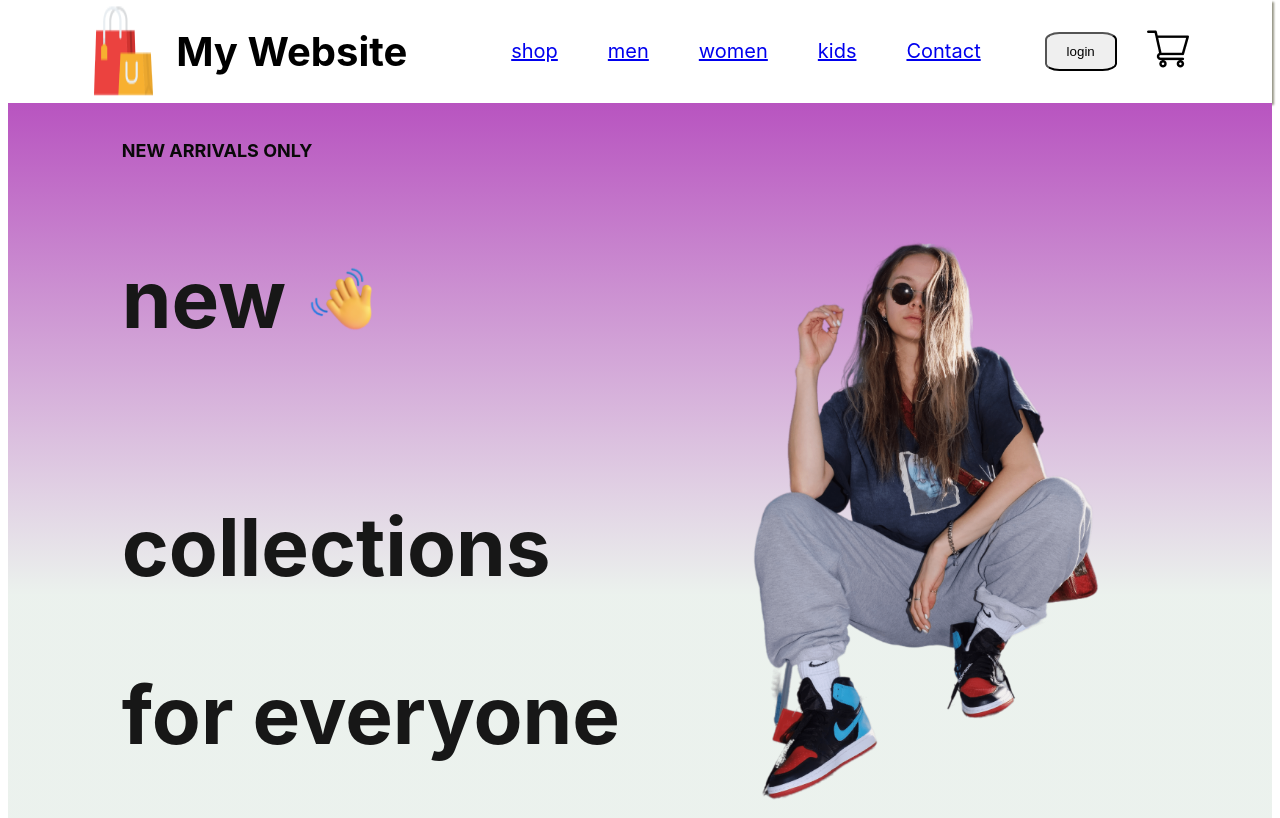
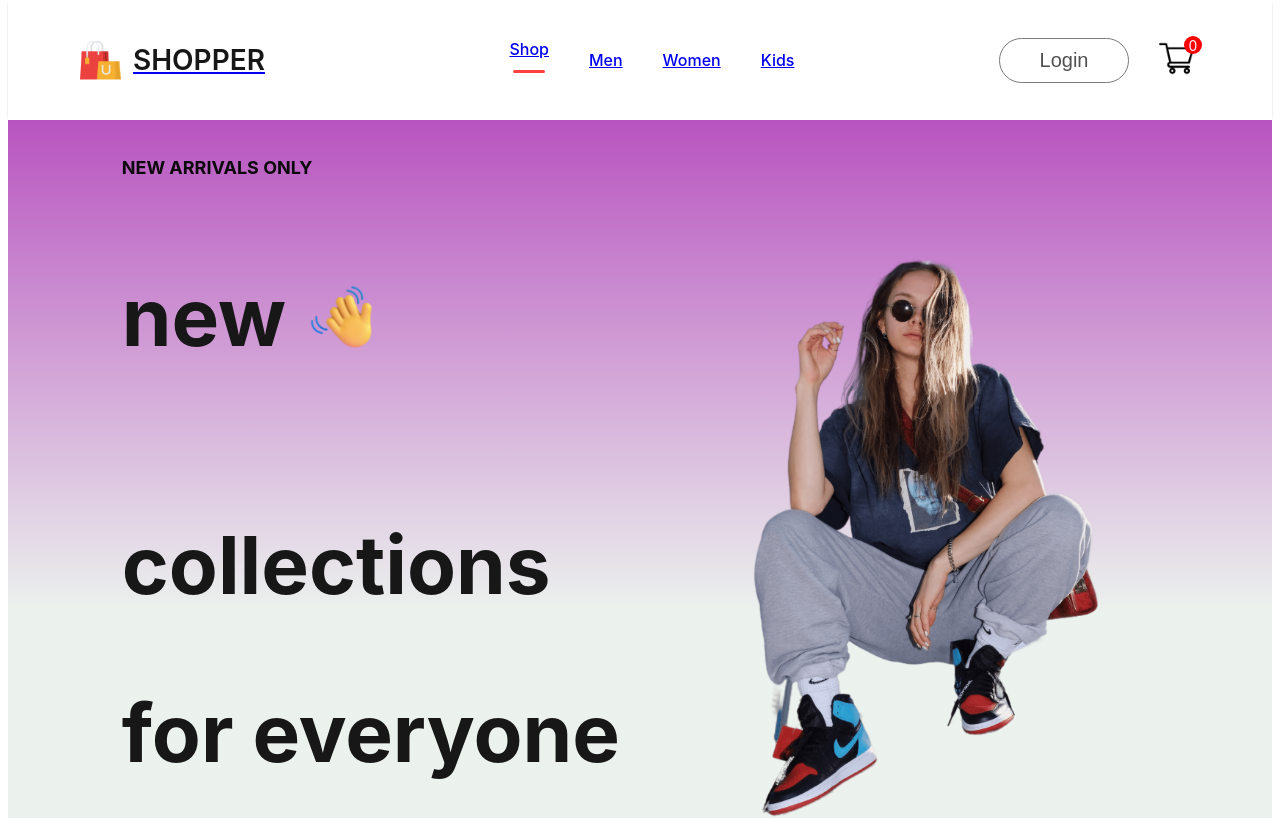
Before and after one commit to nagasai1155/Ecommerce_Mern_twice, a React (Create React App) app in the folder frontend/: page / in a window 1280 px wide. Shown: the top 818 px of the page. Built offline with nearby package versions, Linux system fonts and the light colour scheme.

Commit message:
adding reseponsive webdesgine also done to my forntend application done succesfully

```diff
--- a/frontend/src/Components/Navbar/Navbar.css
+++ b/frontend/src/Components/Navbar/Navbar.css
@@ -1,65 +1,152 @@
-.main{
-    margin:0;
+.navbar{
     display: flex;
-
-
-    width:90%;
-    padding:0px 5%;
-    max-height: 70vh;
     justify-content: space-between;
     align-items: center;
-    font-size:20px;
-    background:linear-gradient(180deg,rgb(251, 248, 248));
-
-    box-shadow: 2px 2px 2px rgb(151, 151, 135);
+    box-shadow: 0 1px 3px -2px black;
+    padding: 15px 70px;
+}
+.nav-logo{
+    display: flex;
+    align-items: center;
+    gap: 10px;
+}
+.nav-logo img{
+    width: 45px;
+}
+.nav-logo p{
+    color: #171717;
+    font-size: 28px;
+    font-weight: 600;
+}
+.nav-menu{
+    display: flex;
+    align-items: center;
+    list-style: none;
+    gap: 40px;
+    color: #626262;
+    font-size: 16px;
+    font-weight: 500;
 }
 
+.nav-menu li{
+    display: flex;
+    flex-direction: column;
+    align-items: center;
+    justify-content: center;
+    gap: 3px;
+    cursor: pointer;
+}
+.nav-menu hr{
+    border: none;
+    width: 80%;
+    height: 3px;
+    border-radius: 10px;
+    background: #FF4141;
+}
+.nav-login-cart{
+    display: flex;
+    align-items: center;
+    gap: 30px;
+}
 
-.logo-name{
-    display:flex;
-
-    margin-left:20px;
-    gap:20px;
+.nav-login-cart button{
+    width: 130px;
+    height: 45px;
+    outline: none;
+    border: 1px solid #7a7a7a;
+    border-radius: 75px;
+    color: #515151;
+    font-size: 20px;
+    font-weight: 500;
+    background: white;
+    cursor: pointer;
 }
-.navbar-ul{
+.nav-login-cart button:active{
+    background: #f3f3f3;
+}
+.nav-login-cart img{
+    width: 35px;
+}
+.nav-cart-count{
+    width: 18px;
+    height: 18px;
+    border-radius: 50%;
     display: flex;
     justify-content: center;
     align-items: center;
-    gap:50px;
-
+    margin-top: -30px;
+    margin-left: -40px;
+    font-size: 14px;
+    background: red;
+    color: white;
 }
-.navbar-ul li{
-    list-style: none;
-    cursor: pointer;
-
-
-}
-li:hover{
-    background-color: rgb(115, 115, 131);
-    color: white;
-    border-radius: 25%
-}
-.login-cart{
-    margin-right:20px;
-    cursor: pointer;
-
-    display: flex;
-    align-items: center;
-    justify-content: center;
-    gap:30px;
-}
-.login-cart button{
-    border-radius:20%;
-    padding:10px 20px;
-    cursor: pointer;
+.nav-dropdown{
+    display: none;
 }
 
-.cart-logo:hover img{
-    transform: scale(1.3);
+/* -------- media query---------- */
+@media(max-width:900px){
+    .navbar{
+        padding: 15px 40px;
+    }
+    .nav-menu{
+        gap: 15px;
+    }
+}
 
+@media(max-width:750px){
+    .navbar{
+        padding: 15px 20px;
+    }
+    .nav-login-cart{
+        gap: 15px;
+    }
+    .nav-dropdown{
+        display: block;
+        width: 30px;
+        rotate: -90deg;
+        transition: 0.5s;
+    }
+    .nav-menu{
+        display: none;
+        height: 80px;
+        width: 100%;
+        position: absolute;
+        background-color: white;
+        justify-content: center;
+        top: 60px;
+        left: 0;
+    }
+    .nav-menu-visible{
+        display: flex;
+    }
+    .nav-dropdown.open{
+        transform: rotate(90deg);
+    }
+    .nav-cart-count{
+        margin-left: -25px;
+    }
 }
-.btn:hover button{
-    background-color: blue;
-    color: white;
 
+@media(max-width:500px){
+    .navbar{
+        padding: 15px 15px;
+    }
+
+    .nav-logo img{
+        width: 30px;
+    }
+    .nav-logo p{
+        font-size: 18px;
+    }
+    .nav-menu-visible{
+        height: 70px;
+        top: 60px;
+    }
+    .nav-login-cart{
+        transform: scale(0.8);
+    }
+    .nav-login-cart{
+        gap: 10px;
+    }
 }
--- a/frontend/src/Components/Navbar/Navbar.jsx
+++ b/frontend/src/Components/Navbar/Navbar.jsx
@@ -1,37 +1,40 @@
-import React from 'react'
-import './Navbar.css';
+import React, { useContext, useRef, useState } from 'react'
+import './Navbar.css'
 import logo from '../Assests/logo.png'
 import cart_icon from '../Assests/cart_icon.png'
-import { Link } from 'react-router-dom';
+import nav_dropdown from '../Assests/nav_dropdown.png'
+import { Link } from 'react-router-dom'
+import { ShopContext } from '../../Context/ShopContext'
+
 const Navbar = () => {
+
+    const [menu,setMenu] = useState("shop");
+    const {getTotalCartItems}= useContext(ShopContext);
+    const menuRef = useRef();
+
+    const dropdown_toggle = (e) => {
+      menuRef.current.classList.toggle('nav-menu-visible');
+      e.target.classList.toggle('open');
+    }
+
   return (
-    <div className="main">
-
-        <div className="logo-name">
-            <img src={logo} alt="logo" />
-            <h1>My Website</h1>
-        </div>
-        <div className="navbar">
-            <ul className='navbar-ul'>
-
-              <Link to='/'>  <li>shop</li></Link>
-              <Link to='/mens'>  <li>men</li></Link>
-                <Link to='/womens'>  <li>women</li></Link>
-              <Link to='/kids'>  <li>kids</li></Link>
-                <Link>  <li>Contact</li></Link>
-
-
-            </ul>
-        </div>
-        <div className="login-cart">
-                    <div className="btn">
-                <Link to="/login">    <button>login</button></Link>
-                    </div>
-                   <div className="cart-logo">
-                  <Link to="/cart">    <img src={cart_icon} alt="" /></Link>
-                   </div>
-
-        </div>
+    <div className='navbar'>
+      <Link to='/' onClick={()=>{setMenu("shop")}} className="nav-logo">
+        <img src={logo} alt="" />
+        <p>SHOPPER</p>
+      </Link>
+      <img onClick={dropdown_toggle} className='nav-dropdown' src={nav_dropdown} alt="" />
+      <ul ref={menuRef} className="nav-menu">
+        <li onClick={()=>{setMenu("shop")}}><Link to='/'>Shop</Link>{menu==="shop"?<hr/>:<></>}</li>
+        <li onClick={()=>{setMenu("mens")}}><Link to='/mens'>Men</Link>{menu==="mens"?<hr/>:<></>}</li>
+        <li onClick={()=>{setMenu("womens")}}><Link to="/womens">Women</Link>{menu==="womens"?<hr/>:<></>}</li>
+        <li onClick={()=>{setMenu("kids")}}><Link to='/kids'>Kids</Link>{menu==="kids"?<hr/>:<></>}</li>
+      </ul>
+      <div className="nav-login-cart">
+        <Link to='/login'><button>Login</button></Link>
+        <Link to='/cart'><img src={cart_icon} alt="" /></Link>
+        <div className="nav-cart-count">{getTotalCartItems()}</div>
+      </div>
     </div>
   )
 }
```
